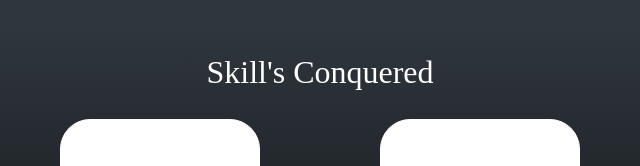
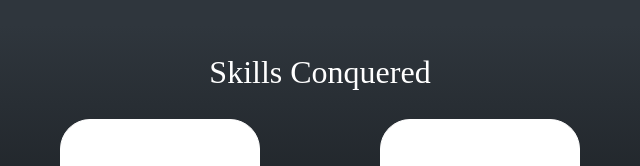
Before and after one commit to Vignesh-GG/Portfolio, a plain HTML site: page index.html in a window 1280 px wide. Shown: the part 1174-1340 px from the top of the page, 320-960 px from the left. Drawn offline with nearby package versions, Linux system fonts and the light colour scheme.

Commit message:
Update index.html

```diff
--- a/index.html
+++ b/index.html
@@ -150,7 +150,7 @@
 <section class="container-fluid card_container2 bg-light clr_3 py-5" id="skill" style="width:100%;">
 
   <div>
-    <h2 class="text1 pt-5" style="color:#ffffff; text-align: center;">Skill's Conquered</h2>
+    <h2 class="text1 pt-5" style="color:#ffffff; text-align: center;">Skills Conquered</h2>
   </div>
 
   <div class="row flex-lg-row flex-md-row flex-sm-row">
```
